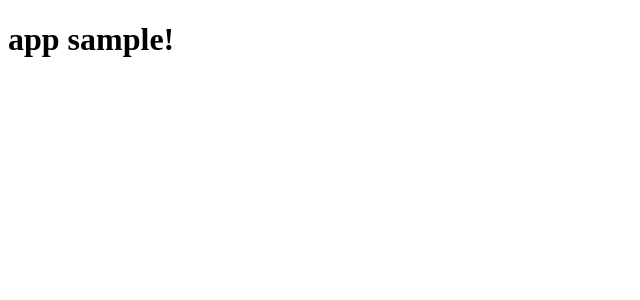
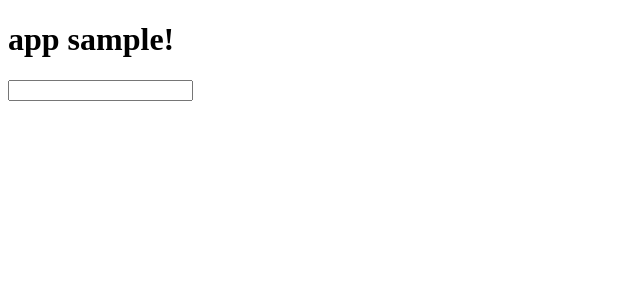
Before and after one commit to gurezo/start-angular2-practice, an Angular app: page / in a window 1280 px wide. Shown: the top 300 px of the page, without its empty margins (0-640 px from the left). Built offline with nearby package versions, Linux system fonts and the light colour scheme.

Commit message:
双方向バインド

```diff
--- a/src/app/app.component.html
+++ b/src/app/app.component.html
@@ -1,3 +1,6 @@
 <h1>
   {{title}}
 </h1>
+
+<input type="text" [(ngModel)]="hoge">
+<span>{{hoge}}</span>
```
